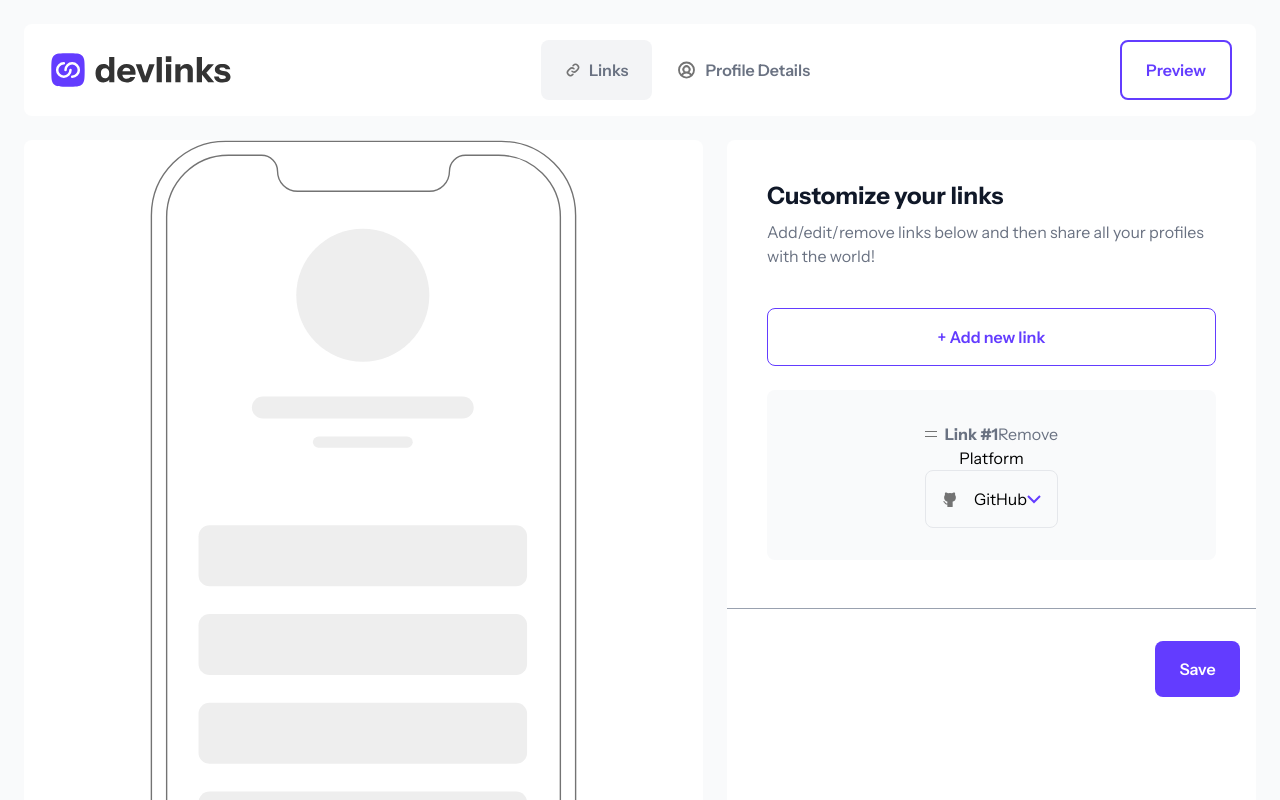
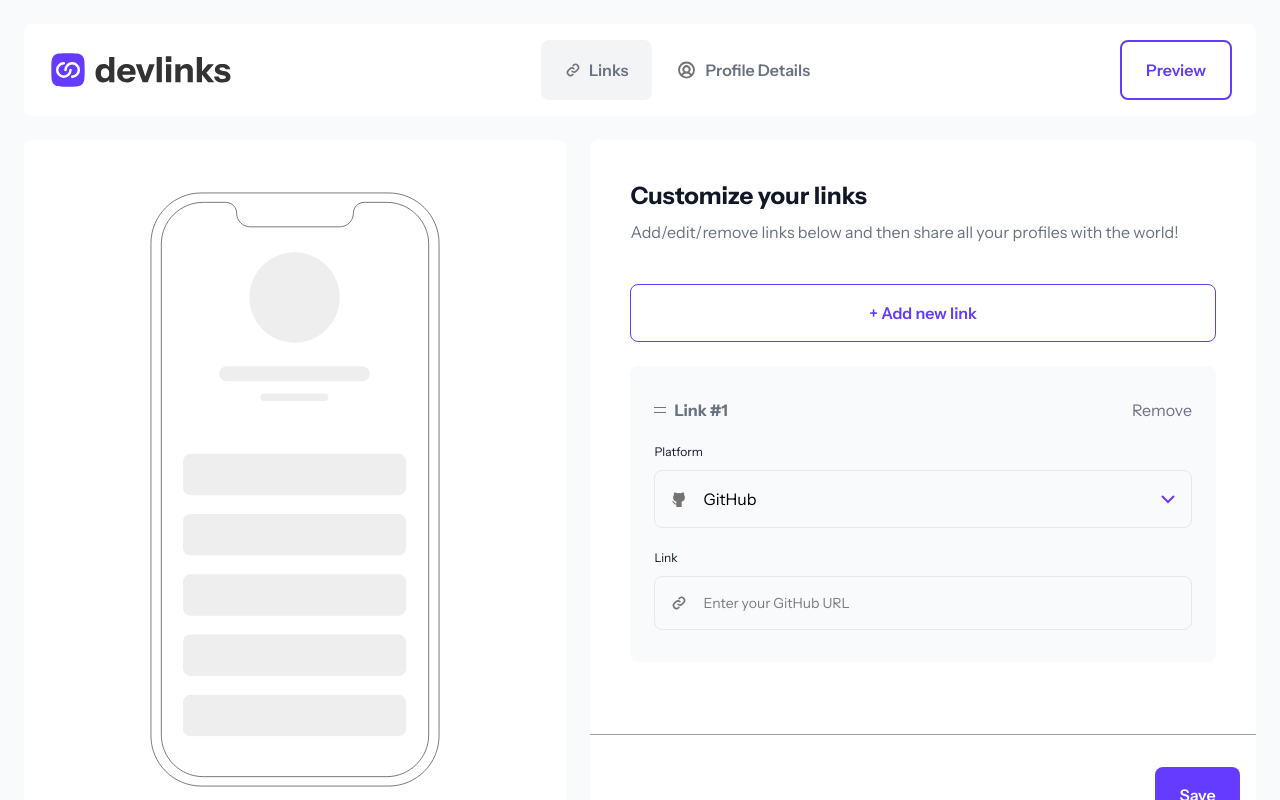
Before and after one commit to 12Ricky0/linksharing-app, a Next.js app: page / in a window 1280 px wide. Shown: the top 800 px of the page. Built offline with nearby package versions, Linux system fonts and the light colour scheme.

Commit message:
link form

```diff
--- a/app/page.tsx
+++ b/app/page.tsx
@@ -5,12 +5,13 @@ import Empty from "@/components/link/empty";
 import Profile_Details from "@/components/link/profile";
 import Preview from "@/components/link/preview";
 import Head from "next/head";
+import Add_Link from "@/components/link/link_form";
 
 export default function Home() {
   return (
     <main className="">
       <Header />
-      <Empty />
+      <Add_Link />
     </main>
   );
 }
--- a/components/link/empty.tsx
+++ /dev/null
@@ -1,59 +0,0 @@
-import Image from "next/image";
-import Link from "next/link";
-import Add_Link from "./link_form";
-
-export default function Empty() {
-  return (
-    <div className=" lg:flex justify-between gap-6 md:m-6">
-      <section className="hidden lg:flex items-center px-[126px] bg-white rounded-[8px]">
-        <Image
-          src="/assets/images/illustration-phone-mockup.svg"
-          height={32}
-          width={507}
-          alt="phone"
-          className=" h-auto "
-        />
-      </section>
-      <div className="bg-white md:rounded-[8px]">
-        <section className="m-4 p-6  rounded-[8px]">
-          <article>
-            <h1 className="font-bold text-2xl text-gray-900 mb-2">
-              Customize your links
-            </h1>
-            <p className="font-normal text-[16px] text-gray-500">
-              Add/edit/remove links below and then share all your profiles with
-              the world!
-            </p>
-
-            <button className="border cursor-pointer py-4 border-[#633CFF] w-full rounded-[8px] text-[16px] font-semibold text-[#633CFF] mt-[40px]">
-              + Add new link
-            </button>
-          </article>
-          <Add_Link />
-          {/* <article className="bg-gray-50 mt-6 px-6 py-8 md:flex flex-col justify-center items-center md:px-[96px] rounded-[8px]">
-            <Image
-              src="/assets/images/illustration-empty.svg"
-              height={32}
-              width={32}
-              alt="logo"
-              className="w-auto h-auto "
-            />
-            <h1 className="font-bold text-2xl my-6 text-gray-900">
-              Let’s get you started
-            </h1>
-            <p className="font-normal text-[16px] text-gray-500">
-              Use the “Add new link” button to get started. Once you have more
-              than one link, you can reorder and edit them. We’re here to help
-              you share your profiles with everyone!{" "}
-            </p>
-          </article> */}
-        </section>
-        <div className="border-t mt-6 pt-4 border-gray-400 flex justify-center md:justify-end">
-          <button className="bg-[#633CFF] m-4 rounded-[8px] py-4 text-[16px] font-semibold text-white w-full md:w-[85px]">
-            Save
-          </button>
-        </div>
-      </div>
-    </div>
-  );
-}
--- a/components/link/link_form.tsx
+++ b/components/link/link_form.tsx
@@ -1,10 +1,8 @@
 "use client";
 import Image from "next/image";
-import { platform } from "os";
 import { useState } from "react";
 
 export default function Add_Link() {
-  const [showList, setShowList] = useState(false);
   const platforms = [
     "GitHub",
     "Frontend-Mentor",
@@ -21,13 +19,99 @@ export default function Add_Link() {
     "Hashnode",
     "Stack-Overflow",
   ];
+
+  const [links, setLinks] = useState([
+    {
+      platform: "GitHub",
+      url: "",
+      showList: false,
+    },
+  ]);
+
+  const handlePlatformChange = (index: number, newPlatform: string) => {
+    const updated = [...links];
+    updated[index].platform = newPlatform;
+    updated[index].showList = false;
+    setLinks(updated);
+    // console.log(index);
+  };
+
+  const toggleDropdown = (index: number) => {
+    const updated = [...links];
+    updated[index].showList = !updated[index].showList;
+    setLinks(updated);
+  };
+
+  const addLink = () => {
+    setLinks([...links, { platform: "GitHub", url: "", showList: false }]);
+  };
+
   return (
-    <form
-      action=""
-      className="bg-gray-50 mt-6 px-6 py-8 md:flex flex-col justify-center items-center md:px-[96px] rounded-[8px]"
+    <section className=" lg:flex justify-between gap-6 md:m-6">
+      <div className="hidden flex-2/5 lg:flex items-center px-[126px] relative max-h-[764px] bg-white rounded-[8px]">
+        <Image
+          src="/assets/images/illustration-phone-mockup.svg"
+          height={32}
+          width={507}
+          alt="phone"
+          className="w-auto h-auto "
+        />
+        {/* <div className="absolute bg-gray-950 w-[253px] t rounded-[8px] py-[14px]">
+          {" "}
+          <Image
+            src="/assets/images/icon-github.svg"
+            height={32}
+            width={32}
+            alt="down"
+            className="w-auto h-auto"
+          />
+        </div> */}
+      </div>
+      <section className="bg-white flex-6/12 md:rounded-[8px]">
+        <div className="m-4 p-6  rounded-[8px]">
+          <article>
+            <h1 className="font-bold text-2xl text-gray-900 mb-2">
+              Customize your links
+            </h1>
+            <p className="font-normal text-[16px] text-gray-500">
+              Add/edit/remove links below and then share all your profiles with
+              the world!
+            </p>
+
+            <button
+              onClick={addLink}
+              className="border cursor-pointer py-4 border-[#633CFF] w-full rounded-[8px] text-[16px] font-semibold text-[#633CFF] mt-[40px]"
             >
-      <header className="flex justify-between">
-        <div className="inline-flex gap-2 font-bold text-gray-500 text-[16px]">
+              + Add new link
+            </button>
+          </article>
+          {links.length == 0 && (
+            <article className="bg-gray-50 mt-6 px-6 py-8 md:flex flex-col justify-center items-center md:px-[96px] rounded-[8px]">
+              <Image
+                src="/assets/images/illustration-empty.svg"
+                height={32}
+                width={32}
+                alt="logo"
+                className="w-auto h-auto "
+              />
+              <h1 className="font-bold text-2xl my-6 text-gray-900">
+                Let’s get you started
+              </h1>
+              <p className="font-normal text-[16px] text-gray-500">
+                Use the “Add new link” button to get started. Once you have more
+                than one link, you can reorder and edit them. We’re here to help
+                you share your profiles with everyone!{" "}
+              </p>
+            </article>
+          )}
+          <form action="" className="w-full ">
+            {links.map((link, index) => (
+              <div
+                key={index}
+                className="mb-6 bg-gray-50 mt-6 px-6 py-8  justify-center md:justify-between items-center rounded-[8px]"
+              >
+                <header className="flex justify-between mb-4">
+                  <div className="inline-flex gap-2  font-bold text-gray-500 text-[16px]">
                     <Image
                       src="/assets/images/icon-drag-and-drop.svg"
                       height={32}
@@ -35,27 +119,39 @@ export default function Add_Link() {
                       alt="dnd"
                       className="w-auto h-auto "
                     />
-          <span>Link #1</span>
+                    <span>Link #{index + 1}</span>
                   </div>
-        <button className="text-gray-500 text-[16px] font-normal">
+                  <button
+                    onClick={(e) => {
+                      setLinks(links.filter((_, i) => i !== index));
+                      //   console.log(index);
+                      e.preventDefault();
+                    }}
+                    className="text-gray-500 text-[16px] cursor-pointer font-normal"
+                  >
                     Remove
                   </button>
                 </header>
-      <label htmlFor="">Platform</label>
-      <section className="relative">
+                <label
+                  htmlFor=""
+                  className=" font-normal text-[12px] text-gray-900"
+                >
+                  Platform
+                </label>
+                <section className="relative mt-2">
                   <div
-          onClick={() => setShowList(!showList)}
+                    onClick={() => toggleDropdown(index)}
                     className="border p-4 cursor-pointer border-gray-200 flex justify-between items-center rounded-[8px]"
                   >
                     <div className="inline-flex gap-4">
                       <Image
-              src="/assets/images/icon-github.svg"
+                        src={`/assets/images/icon-${link.platform.toLowerCase()}.svg`}
                         height={32}
                         width={32}
-              alt="github-image"
+                        alt={`${link.platform.toLowerCase()}-icon`}
                         className="w-auto h-auto"
                       />
-            <span>GitHub</span>
+                      <span>{link.platform}</span>
                     </div>
                     <Image
                       src="/assets/images/icon-chevron-down.svg"
@@ -66,18 +162,19 @@ export default function Add_Link() {
                     />
                   </div>
 
-        {showList && (
-          <ul className="bg-white rounded-[8px] absolute w-full overflow-y-auto fixed mt-2 border p-4 shadow-lg border-gray-200">
-            {platforms.map((platform, index) => (
+                  {link.showList && (
+                    <ul className="bg-white rounded-[8px] mt-2 border p-4 shadow-lg absolute w-full border-gray-200 max-h-60 overflow-y-auto transition-all duration-300 ease-in-out">
+                      {platforms.map((platform, i) => (
                         <li
-                key={index}
+                          key={i}
+                          onClick={() => handlePlatformChange(index, platform)}
                           className="border-b border-gray-200 flex gap-3 items-center last:border-0 py-4 list-none"
                         >
                           <Image
                             src={`/assets/images/icon-${platform.toLowerCase()}.svg`}
                             height={32}
                             width={32}
-                  alt={`${platform} icon`}
+                            alt={`${platform}-icon`}
                             className="w-auto h-auto"
                           />
                           {platform}
@@ -86,6 +183,54 @@ export default function Add_Link() {
                     </ul>
                   )}
                 </section>{" "}
+                <div className="mt-4">
+                  <label
+                    htmlFor=""
+                    className=" font-normal text-[12px] text-gray-900"
+                  >
+                    Link
+                  </label>
+                  {/* <div className="border mt-2 w-full p-4 cursor-pointer gap-4 border-gray-200 flex items-center rounded-[8px]">
+                    <Image
+                      src="/assets/images/icon-link.svg"
+                      height={32}
+                      width={32}
+                      alt="link"
+                      className="w-auto h-auto"
+                    />
+                    <span>GitHub</span>
+                  </div> */}
+                  <div className="border mt-2 w-full p-4 gap-4 border-gray-200 flex items-center rounded-[8px]">
+                    <Image
+                      src="/assets/images/icon-link.svg"
+                      height={32}
+                      width={32}
+                      alt="link"
+                      className="w-auto h-auto"
+                    />
+                    <input
+                      type="text"
+                      placeholder={`Enter your ${link.platform} URL`}
+                      className="flex-1 outline-none text-sm"
+                      value={link.url}
+                      onChange={(e) => {
+                        const updated = [...links];
+                        updated[index].url = e.target.value;
+                        setLinks(updated);
+                      }}
+                    />
+                  </div>
+                </div>
+              </div>
+            ))}
           </form>
+        </div>
+        <div className="border-t mt-6 pt-4 border-gray-400 flex justify-center md:justify-end">
+          <button className="bg-[#633CFF] m-4 rounded-[8px] py-4 text-[16px] font-semibold text-white w-full md:w-[85px]">
+            Save
+          </button>
+        </div>
+      </section>
+    </section>
   );
 }
```
Lines whose indentation alone changed are shown as unchanged.
